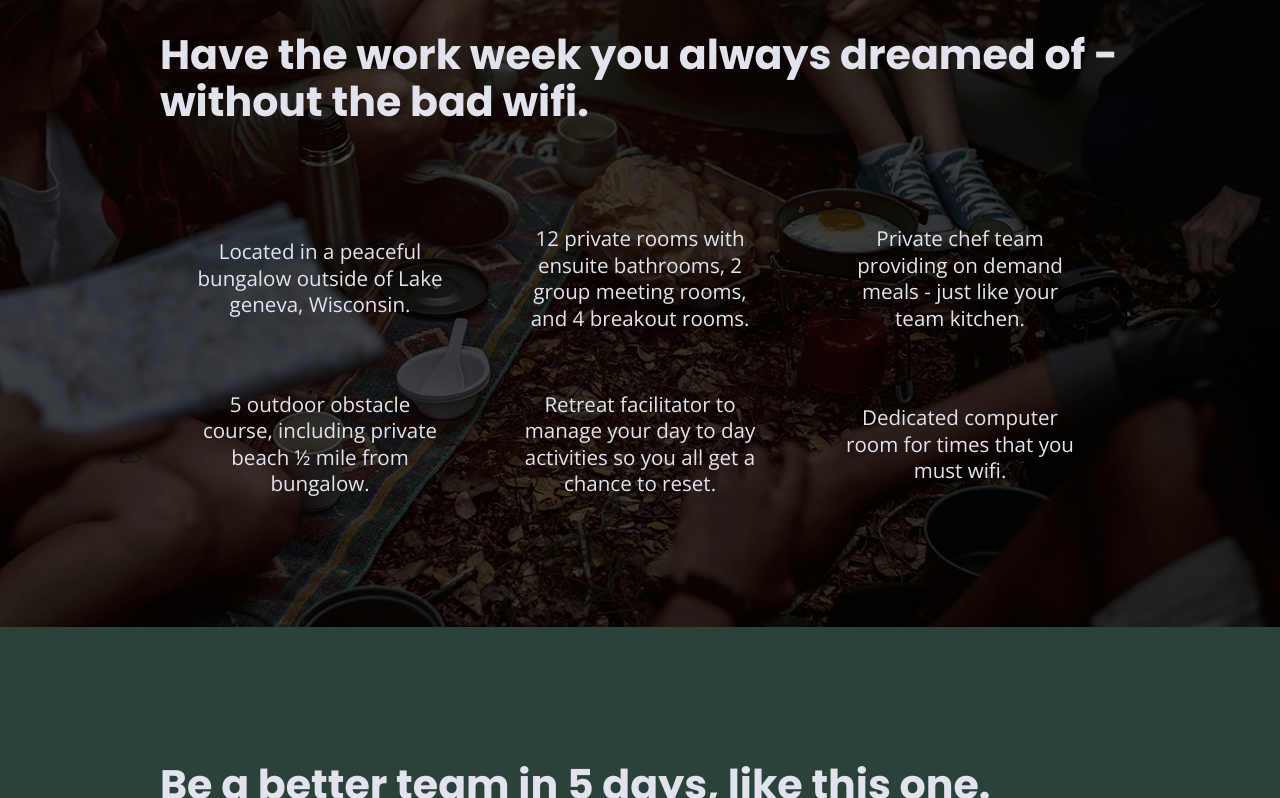
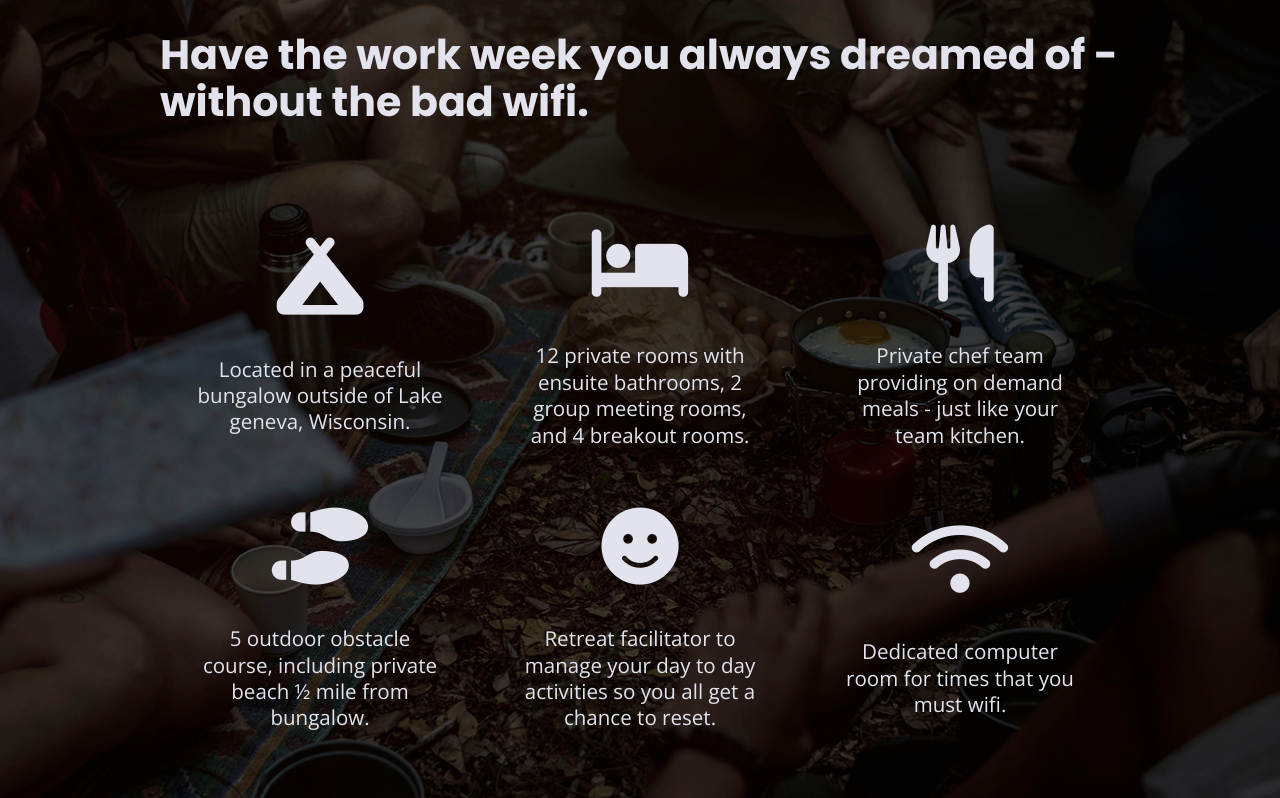
Before and after one commit to danaecosijn/206-unpugged-retreat, a website built with Parcel: page index.html in a window 1280 px wide. Shown: the part 651-1449 px from the top of the page. Built offline with nearby package versions, Linux system fonts and the light colour scheme.

Commit message:
Fontawesome icons on homepage

```diff
--- a/css/main.css
+++ b/css/main.css
@@ -311,6 +311,11 @@ aside {
 
 .features p {
   margin: 0;
+}
+
+.features i {
+  font-size: 3.75em;
+  margin-bottom: 40px;
 }
 
 .features .features-items {
--- a/index.html
+++ b/index.html
@@ -23,6 +23,7 @@
   <link rel="stylesheet" href="css/main.css">
 
   <meta name="theme-color" content="#fafafa">
+  <script src="https://kit.fontawesome.com/9f18126c5c.js" crossorigin="anonymous"></script>
 </head>
 
 <body>
@@ -69,27 +70,39 @@
             <h2>Have the work week you always dreamed of - without the bad wifi.</h2>
             <div class="features-items">
               <article>
-                <p class="fontawesome-icon"></p>
+                <p class="fontawesome-icon">
+                  <i class="fas fa-campground"></i>
+                </p>
                 <p class="features-item-description">Located in a peaceful bungalow outside of Lake geneva, Wisconsin.</p>
               </article>
               <article>
-                <p class="fontawesome-icon"></p>
+                <p class="fontawesome-icon">
+                  <i class="fas fa-bed"></i>
+                </p>
                 <p class="features-item-description">12 private rooms with ensuite bathrooms, 2 group meeting rooms, and 4 breakout rooms.</p>
               </article>
               <article>
-                <p class="fontawesome-icon"></p>
+                <p class="fontawesome-icon">
+                  <i class="fas fa-utensils"></i>
+                </p>
                 <p class="features-item-description">Private chef team providing on demand meals - just like your team kitchen.</p>
               </article>
               <article>
-                <p class="fontawesome-icon"></p>
+                <p class="fontawesome-icon">
+                  <i class="fas fa-shoe-prints"></i>
+                </p>
                 <p class="features-item-description">5 outdoor obstacle course, including private beach &frac12; mile from bungalow.</p>
               </article>
               <article>
-                <p class="fontawesome-icon"></p>
+                <p class="fontawesome-icon">
+                  <i class="fas fa-smile"></i>
+                </p>
                 <p class="features-item-description">Retreat facilitator to manage your day to day activities so you all get a chance to reset.</p>
               </article>
               <article>
-                <p class="fontawesome-icon"></p>
+                <p class="fontawesome-icon">
+                  <i class="fas fa-wifi"></i>
+                </p>
                 <p class="features-item-description">Dedicated computer room for times that you must wifi.</p>
               </article>
             </div>
```
Also changed, not shown: about/index.html (+1 -0 lines), faq/index.html (+1 -0 lines).
